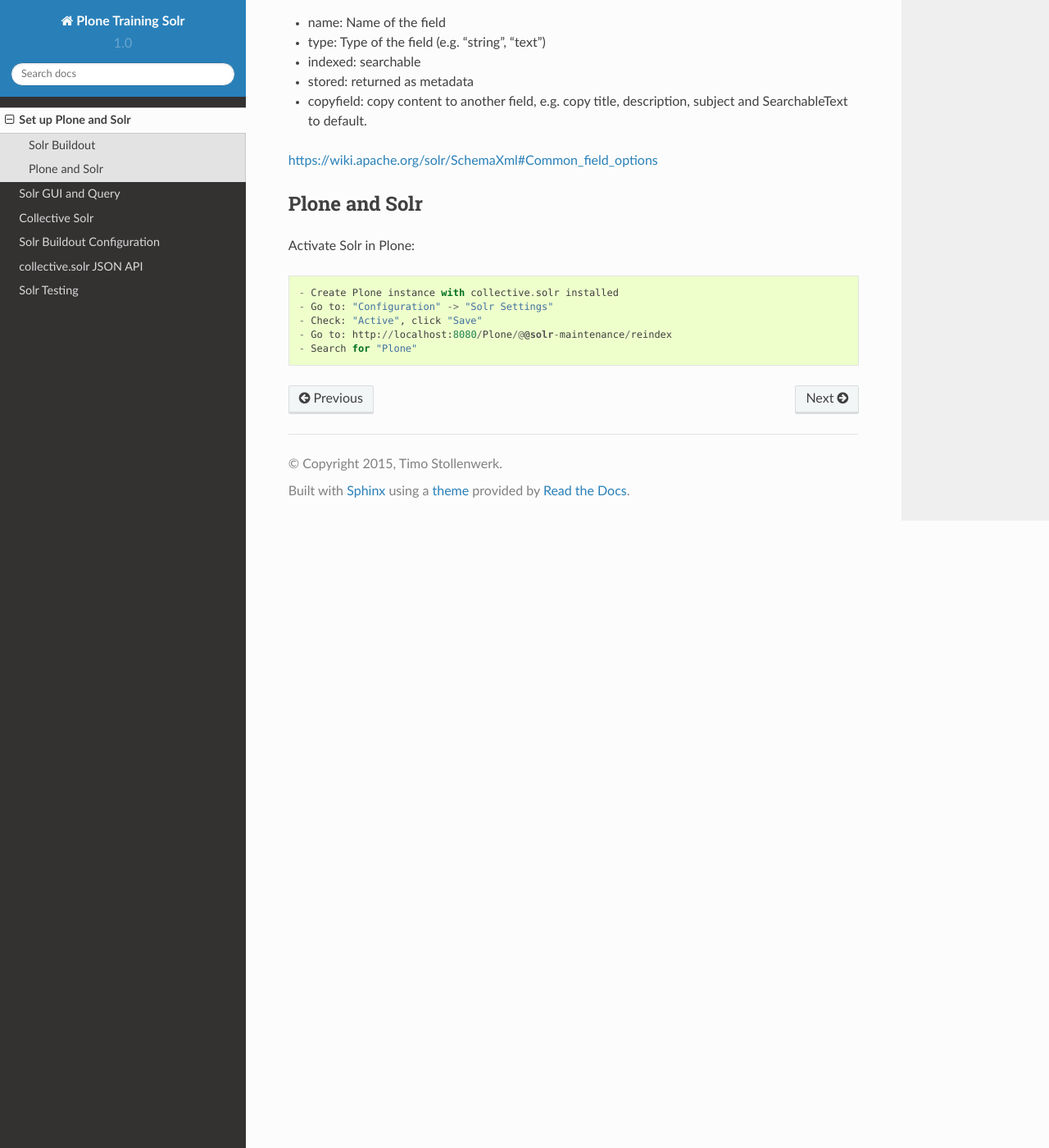
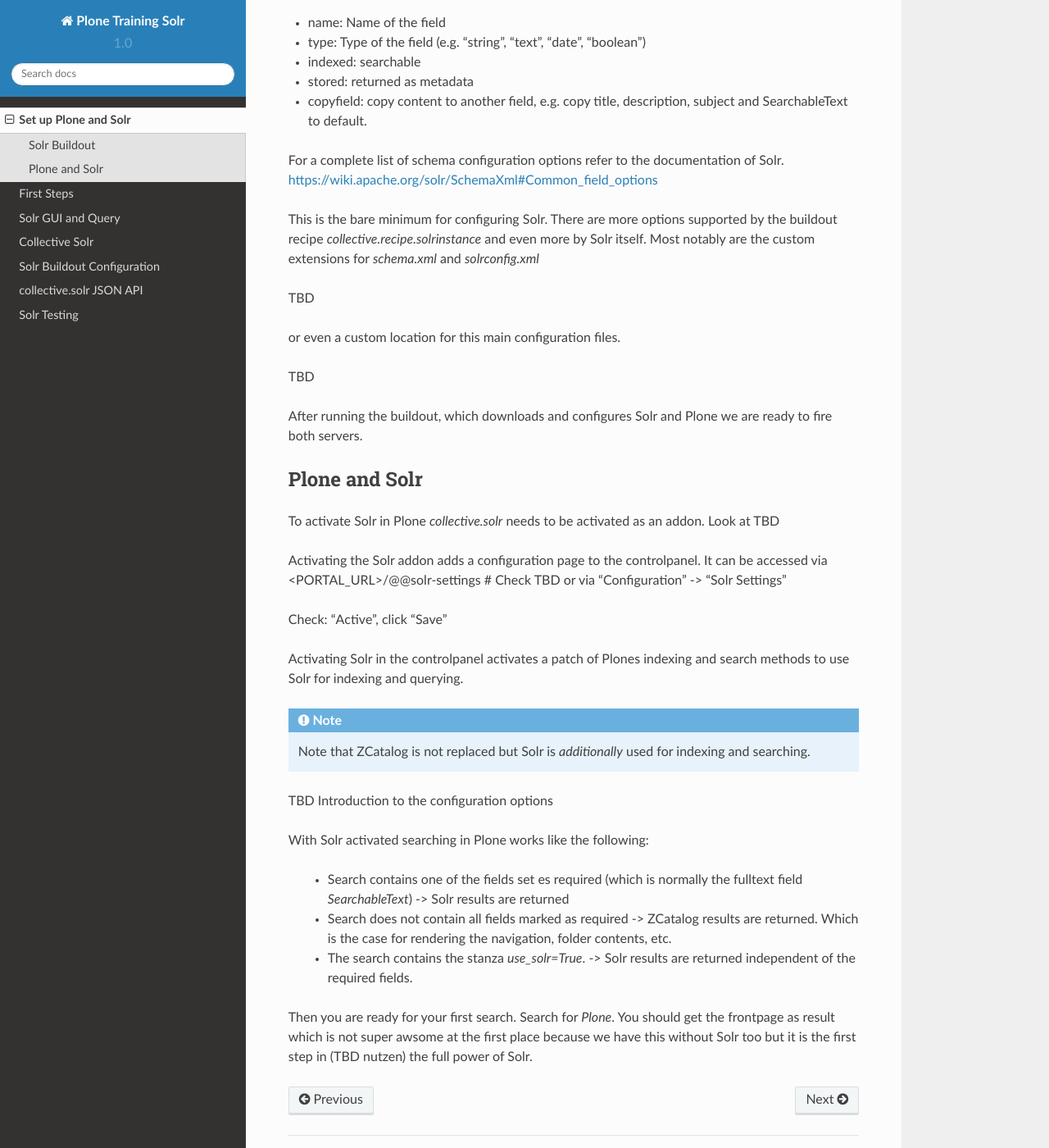
Before and after one commit to tomgross/plone-training-solr, a Sphinx documentation site: the page built from docs/source/setup.rst, in a window 1280 px wide and 1400 px high, scrolled down 3772 px. Shown: the whole window at 82% size. Built offline with Sphinx 7.4.7 and the Read the Docs theme 2.0.0, drawn with Linux system fonts in a browser that asks for light colours.

Commit message:
continue with first steps section

```diff
--- a/docs/source/index.rst
+++ b/docs/source/index.rst
@@ -13,6 +13,7 @@ Contents:
    :maxdepth: 2
 
    setup.rst
+   first-steps.rst
    solr-gui.rst
    collective-solr.rst
    solr-configuration.rst
--- a/docs/source/setup.rst
+++ b/docs/source/setup.rst
@@ -177,22 +177,62 @@ configuration options in a buildout way::
         name:Type                   type:string stored:true
         name:UID                    type:string stored:true required:true
 
-
 - name: Name of the field
-- type: Type of the field (e.g. "string", "text")
+- type: Type of the field (e.g. "string", "text", "date", "boolean")
 - indexed: searchable
 - stored: returned as metadata
 - copyfield: copy content to another field, e.g. copy title, description, subject and SearchableText to default.
 
+For a complete list of schema configuration options refer to the documentation of Solr.
 https://wiki.apache.org/solr/SchemaXml#Common_field_options
+
+This is the bare minimum for configuring Solr. There are more options supported by the buildout
+recipe *collective.recipe.solrinstance* and even more by Solr itself. Most notably are the custom
+extensions for *schema.xml* and *solrconfig.xml*
+
+TBD
+
+or even a custom location for this main configuration files. ::
+
+TBD
+
+After running the buildout, which downloads and configures Solr and Plone we are ready to fire
+both servers.
 
 Plone and Solr
 **************
 
-Activate Solr in Plone::
+To activate Solr in Plone *collective.solr* needs to be activated as an addon.
+Look at TBD ::
 
-- Create Plone instance with collective.solr installed
-- Go to: "Configuration" -> "Solr Settings"
-- Check: "Active", click "Save"
-- Go to: http://localhost:8080/Plone/@@solr-maintenance/reindex
-- Search for "Plone"
+Activating the Solr addon adds a configuration page to the controlpanel.
+It can be accessed via <PORTAL_URL>/@@solr-settings    # Check TBD
+or via "Configuration" -> "Solr Settings"
+
+Check: "Active", click "Save"
+
+Activating Solr in the controlpanel activates a patch of Plones indexing
+and search methods to use Solr for indexing and querying.
+
+.. note:: Note that ZCatalog is not replaced but Solr is *additionally* used
+   for indexing and searching.
+
+TBD Introduction to the configuration options
+
+With Solr activated  searching in Plone works like the following:
+
+ - Search contains one of the fields set es required (which is normally
+   the fulltext field *SearchableText*) -> Solr results are returned
+
+ - Search does not contain all fields marked as required -> ZCatalog
+   results are returned. Which is the case for rendering the navigation,
+   folder contents, etc.
+
+ - The search contains the stanza *use_solr=True*. -> Solr results are
+   returned independent of the required fields.
+
+
+Then you are ready for your first search. Search for *Plone*. You should
+get the frontpage as result which is not super awsome at the first
+place because we have this without Solr too but it is the first step
+in (TBD nutzen) the full power of Solr.
```
Also changed, not shown: docs/source/first-steps.rst (added, +46 -0 lines).
